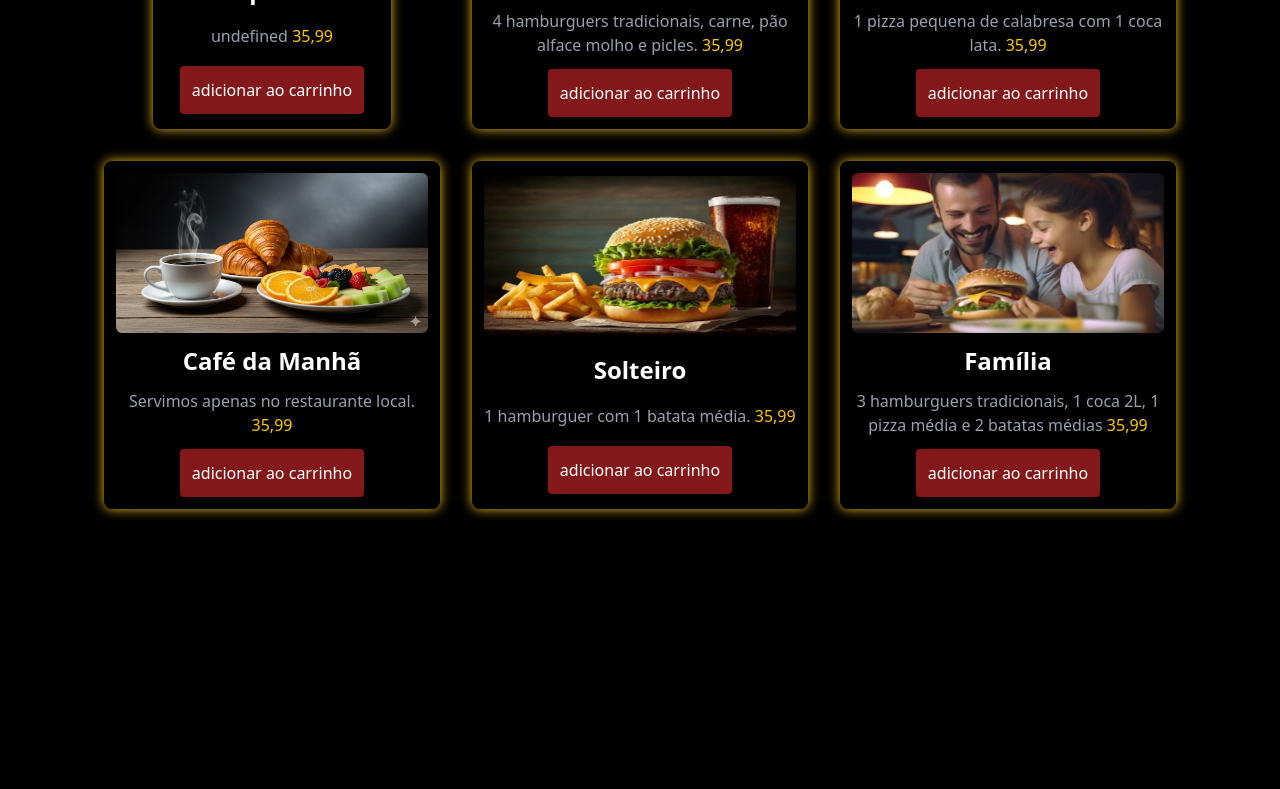
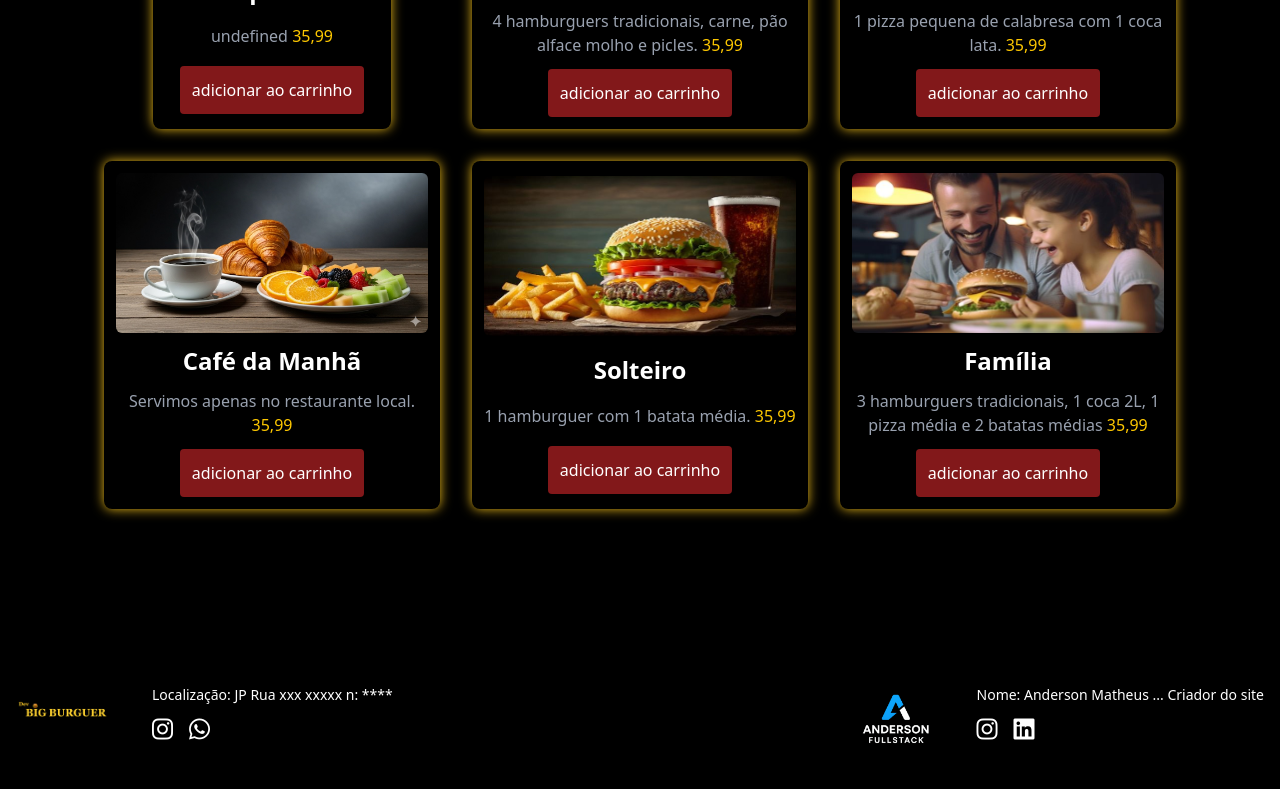
Before and after one commit to AndersonDevJava/hamburgueria-site, a website with bundled scripts: page src/index.html in a window 1280 px wide. Shown: the part 931-1720 px from the top of the page. Before the commit the page ends 1600 px from the top, so only its background shows below. Built offline with nearby package versions, Linux system fonts and the light colour scheme.

Commit message:
feat: criação do footer com informações de contato e redes sociais

```diff
--- a/src/index.html
+++ b/src/index.html
@@ -121,6 +121,30 @@
       <i class="fa fa-arrow-up"></i>
     </button>
 
+    <!-- FOOTER -->
+<footer class="bg-black border-amarelo p-4 min-h-30 grid sm:flex justify-between gap-6 text-sm">
+  <div class="flex items-start gap-10">
+    <img src="img/imgheader/image.png" class="w-24 rounded mt-4" />
+    <div class="flex flex-col">
+      <p class="font-extralight">Localização: JP Rua xxx xxxxx n: ****</p>
+      <div class="flex gap-4 text-2xl mt-2">
+        <a href="#"><i class="fa-brands fa-instagram hover:shadow-fuchsia-700"></i></a>
+        <a href="#"><i class="fa-brands fa-whatsapp hover:shadow-emerald-700"></i></a>
+      </div>
+    </div>
+  </div>
+  <div class="flex items-start gap-10">
+    <img src="img/marca.png" class="w-20 rounded-full mx-auto" />
+    <div class="flex flex-col">
+      <p class="font-extralight">Nome: Anderson Matheus ... Criador do site</p>
+      <div class="flex gap-4 text-2xl mt-2">
+        <a href="#"><i class="fa-brands fa-instagram hover:shadow-fuchsia-700"></i></a>
+        <a href="#"><i class="fa-brands fa-linkedin hover:shadow-blue-500"></i></a>
+      </div>
+    </div>
+  </div>
+</footer>
+
     <script type="module" src="main.js"></script>
   </body>
 </html>
```
Also changed, not shown: src/output.css.
